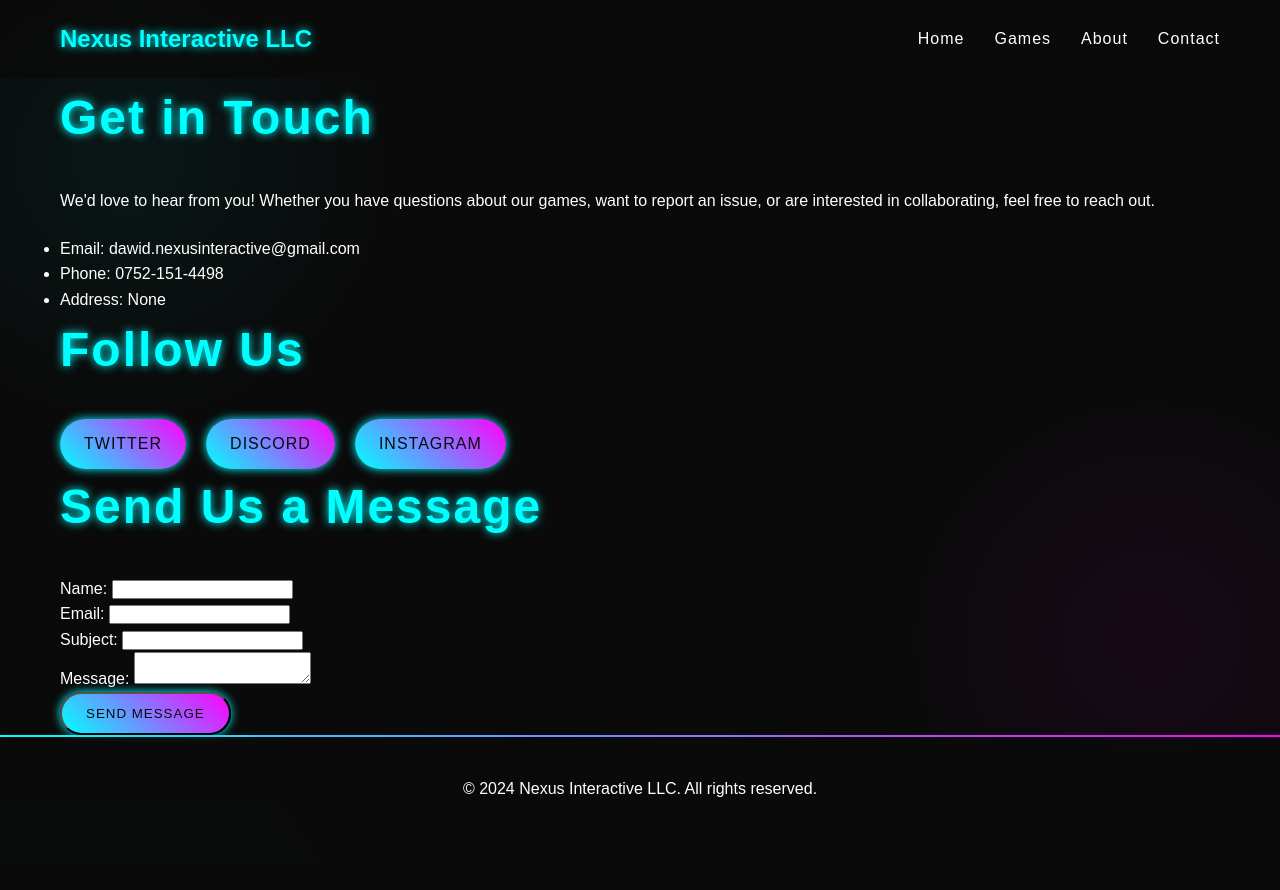
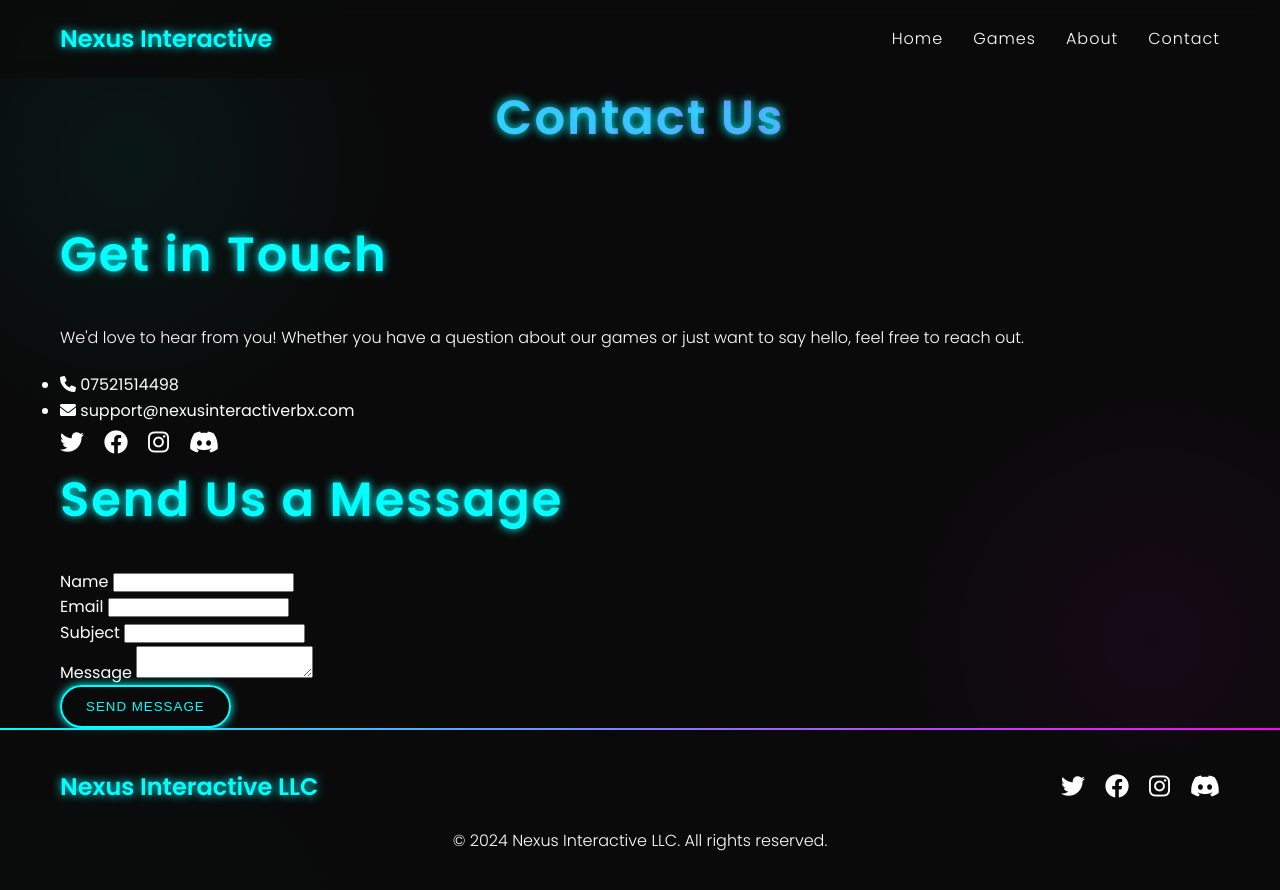
Before and after one commit to awsomdawid22/nexusinteractiverbx, a plain HTML site: page contact.html in a window 1280 px wide. Before the commit the page ends 864 px from the top, so only its background shows below. Drawn offline with nearby package versions, Linux system fonts and the light colour scheme.

Commit message:
Update contact.html

```diff
--- a/contact.html
+++ b/contact.html
@@ -3,125 +3,89 @@
 <head>
     <meta charset="UTF-8">
     <meta name="viewport" content="width=device-width, initial-scale=1.0">
-    <title>Nexus Interactive LLC</title>
+    <title>Nexus Interactive LLC - Contact Us</title>
     <link rel="stylesheet" href="styles.css">
-    <link href="https://fonts.googleapis.com/css2?family=Roboto:wght@300;400;500&display=swap" rel="stylesheet">
-    <style>
-        /* Animation for fading in the contact section */
-        @keyframes fadeIn {
-            from {
-                opacity: 0;
-                transform: translateY(20px);
-            }
-            to {
-                opacity: 1;
-                transform: translateY(0);
-            }
-        }
-
-        /* Animation for sliding in from the left */
-        @keyframes slideInLeft {
-            from {
-                opacity: 0;
-                transform: translateX(-20px);
-            }
-            to {
-                opacity: 1;
-                transform: translateX(0);
-            }
-        }
-
-        /* Animation for sliding in from the right */
-        @keyframes slideInRight {
-            from {
-                opacity: 0;
-                transform: translateX(20px);
-            }
-            to {
-                opacity: 1;
-                transform: translateX(0);
-            }
-        }
-
-        /* Apply animations */
-        #contact {
-            animation: fadeIn 1s ease-out;
-        }
-
-        .contact-info {
-            animation: slideInLeft 1s ease-out;
-        }
-
-        .contact-form {
-            animation: slideInRight 1s ease-out;
-        }
-    </style>
+    <link href="https://fonts.googleapis.com/css2?family=Poppins:wght@300;400;500;600&display=swap" rel="stylesheet">
+    <link rel="stylesheet" href="https://cdnjs.cloudflare.com/ajax/libs/font-awesome/6.0.0-beta3/css/all.min.css">
 </head>
 <body>
     <header>
         <div class="container">
             <nav>
-                <div class="logo">Nexus Interactive LLC</div>
+                <div class="logo">Nexus Interactive</div>
                 <ul class="nav-links">
                     <li><a href="index.html">Home</a></li>
                     <li><a href="games.html">Games</a></li>
                     <li><a href="about.html">About</a></li>
                     <li><a href="contact.html">Contact</a></li>
                 </ul>
+                <div class="burger">
+                    <div class="line1"></div>
+                    <div class="line2"></div>
+                    <div class="line3"></div>
+                </div>
             </nav>
         </div>
     </header>
-
     <main>
         <section id="contact" class="container">
+            <h1 class="section-title glitch" data-text="Contact Us">Contact Us</h1>
             <div class="contact-content">
-                <div class="contact-info">
-                    <h2>Get in Touch</h2>
-                    <p>We'd love to hear from you! Whether you have questions about our games, want to report an issue, or are interested in collaborating, feel free to reach out.</p>
-                    <ul>
-                        <li>Email: dawid.nexusinteractive@gmail.com</li>
-                        <li>Phone: 0752-151-4498</li>
-                        <li>Address: None</li>
+                <div class="contact-info reveal fade-right">
+                    <h2 class="neon-text">Get in Touch</h2>
+                    <p class="shine-text">We'd love to hear from you! Whether you have a question about our games or just want to say hello, feel free to reach out.</p>
+                    <ul class="contact-details">
+                        <li><i class="fas fa-phone neon-text"></i> <span>07521514498</span></li>
+                        <li><i class="fas fa-envelope neon-text"></i> <span>support@nexusinteractiverbx.com</span></li>
                     </ul>
-                    <h2>Follow Us</h2>
                     <div class="social-links">
-                        <a href="#" class="btn">Twitter</a>
-                        <a href="https://discord.gg/da28cHvj4f" class="btn">Discord</a>
-                        <a href="#" class="btn">Instagram</a>
+                        <a href="#" class="social-icon"><i class="fab fa-twitter"></i></a>
+                        <a href="#" class="social-icon"><i class="fab fa-facebook"></i></a>
+                        <a href="#" class="social-icon"><i class="fab fa-instagram"></i></a>
+                        <a href="#" class="social-icon"><i class="fab fa-discord"></i></a>
                     </div>
                 </div>
-                <form id="contactForm" class="contact-form">
-                    <h2>Send Us a Message</h2>
+                <div class="contact-form reveal fade-left">
+                    <h2 class="neon-text">Send Us a Message</h2>
+                    <form id="contactForm">
                         <div class="form-group">
-                        <label for="name">Name:</label>
+                            <label for="name">Name</label>
                             <input type="text" id="name" name="name" required>
                         </div>
                         <div class="form-group">
-                        <label for="email">Email:</label>
+                            <label for="email">Email</label>
                             <input type="email" id="email" name="email" required>
                         </div>
                         <div class="form-group">
-                        <label for="subject">Subject:</label>
+                            <label for="subject">Subject</label>
                             <input type="text" id="subject" name="subject" required>
                         </div>
                         <div class="form-group">
-                        <label for="message">Message:</label>
+                            <label for="message">Message</label>
                             <textarea id="message" name="message" required></textarea>
                         </div>
-                    <button type="submit" class="btn">Send Message</button>
+                        <button type="submit" class="btn neon-btn pulse">Send Message</button>
                     </form>
+                </div>
             </div>
         </section>
     </main>
-
     <footer>
         <div class="container">
+            <div class="footer-content">
+                <div class="footer-logo">Nexus Interactive LLC</div>
+                <div class="social-links">
+                    <a href="#" class="social-icon"><i class="fab fa-twitter"></i></a>
+                    <a href="#" class="social-icon"><i class="fab fa-facebook"></i></a>
+                    <a href="#" class="social-icon"><i class="fab fa-instagram"></i></a>
+                    <a href="#" class="social-icon"><i class="fab fa-discord"></i></a>
+                </div>
+            </div>
             <p>&copy; 2024 Nexus Interactive LLC. All rights reserved.</p>
         </div>
     </footer>
-
-    <!-- Include EmailJS script -->
-    <script src="https://cdn.emailjs.com/dist/email.min.js"></script>
+    <script src="https://cdnjs.cloudflare.com/ajax/libs/gsap/3.9.1/gsap.min.js"></script>
+    <script src="https://cdnjs.cloudflare.com/ajax/libs/gsap/3.9.1/ScrollTrigger.min.js"></script>
     <script src="script.js"></script>
 </body>
 </html>
```
Lines whose indentation alone changed are shown as unchanged.
